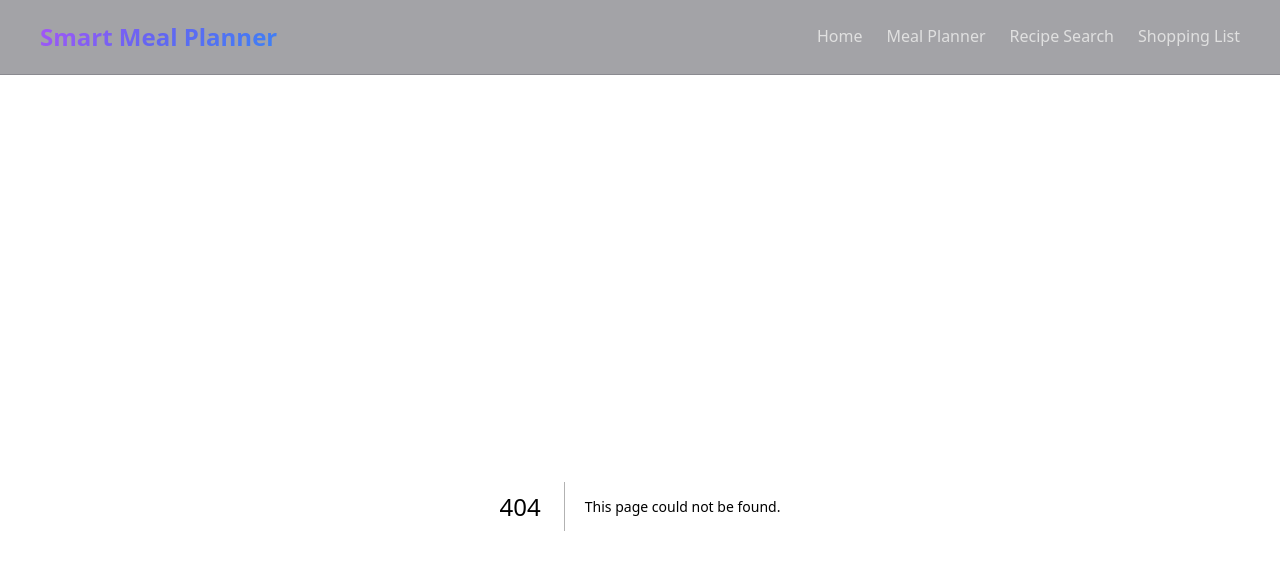
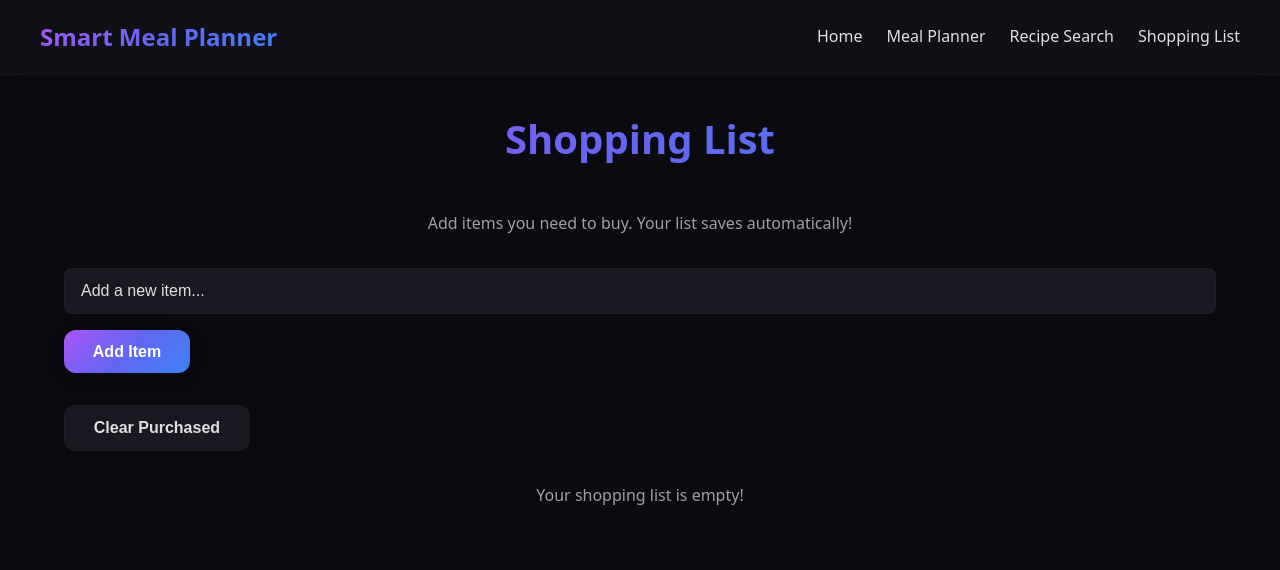
Before and after one commit to sahudevansh21/smart-meal-planner, a Next.js app: page /shopping-list in a window 1280 px wide. Before the commit this address had no page. Shown: the top 570 px of the page. Built offline with nearby package versions, Linux system fonts and the light colour scheme.

Commit message:
Add app/shopping-list/page.js

```diff
--- /dev/null
+++ b/app/shopping-list/page.js
@@ -0,0 +1,89 @@
+'use client';
+
+import { useState, useEffect } from 'react';
+
+export default function ShoppingList() {
+  const [items, setItems] = useState([]);
+  const [newItem, setNewItem] = useState('');
+
+  useEffect(() => {
+    const storedItems = localStorage.getItem('shoppingList');
+    if (storedItems) {
+      setItems(JSON.parse(storedItems));
+    }
+  }, []);
+
+  useEffect(() => {
+    localStorage.setItem('shoppingList', JSON.stringify(items));
+  }, [items]);
+
+  const handleAddItem = (e) => {
+    e.preventDefault();
+    if (newItem.trim()) {
+      setItems([...items, { id: Date.now(), name: newItem.trim(), purchased: false }]);
+      setNewItem('');
+    }
+  };
+
+  const handleTogglePurchased = (id) => {
+    setItems(items.map(item =>
+      item.id === id ? { ...item, purchased: !item.purchased } : item
+    ));
+  };
+
+  const handleRemoveItem = (id) => {
+    setItems(items.filter(item => item.id !== id));
+  };
+
+  const handleClearPurchased = () => {
+    setItems(items.filter(item => !item.purchased));
+  };
+
+  return (
+    <div className="container">
+      <h1 className="section-title">Shopping List</h1>
+      <p style={{ textAlign: 'center', marginBottom: '2rem', color: 'rgba(224,224,224,0.7)' }}>
+        Add items you need to buy. Your list saves automatically!
+      </p>
+
+      <form onSubmit={handleAddItem} className="shopping-list-form">
+        <input
+          type="text"
+          className="input-field"
+          placeholder="Add a new item..."
+          value={newItem}
+          onChange={(e) => setNewItem(e.target.value)}
+        />
+        <button type="submit" className="button primary-button">Add Item</button>
+      </form>
+
+      <div className="shopping-list-buttons">
+        <button onClick={handleClearPurchased} className="button secondary-button">
+          Clear Purchased
+        </button>
+      </div>
+
+      <div style={{ marginTop: '2rem' }}>
+        {items.length === 0 ? (
+          <p style={{ textAlign: 'center', color: 'rgba(224,224,224,0.7)' }}>Your shopping list is empty!</p>
+        ) : (
+          items.map(item => (
+            <div key={item.id} className="shopping-list-item">
+              <div className="item-content" onClick={() => handleTogglePurchased(item.id)}>
+                <input
+                  type="checkbox"
+                  checked={item.purchased}
+                  onChange={() => handleTogglePurchased(item.id)}
+                />
+                <span className={`item-name ${item.purchased ? 'purchased' : ''}`}>
+                  {item.name}
+                </span>
+              </div>
+              <button onClick={() => handleRemoveItem(item.id)} title="Remove item">×</button>
+            </div>
+          ))
+        )}
+      </div>
+    </div>
+  );
+}
```
